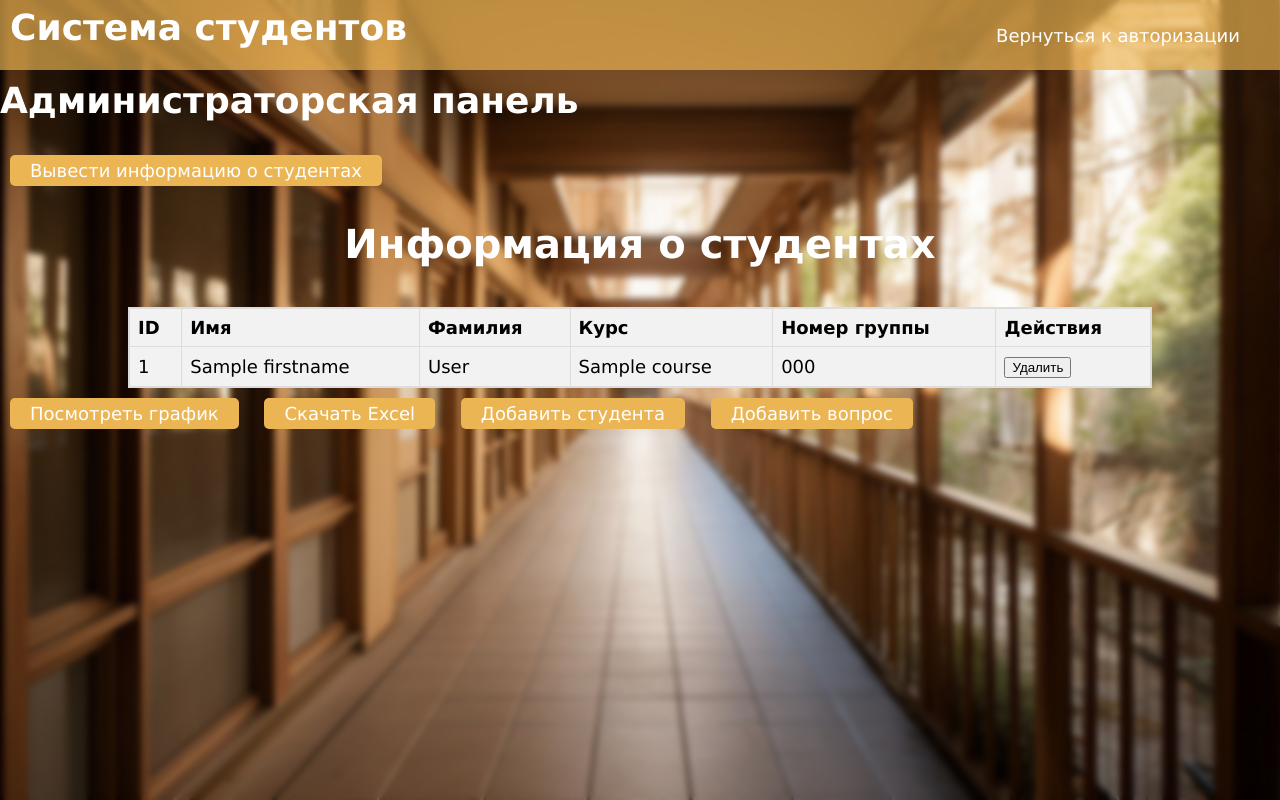
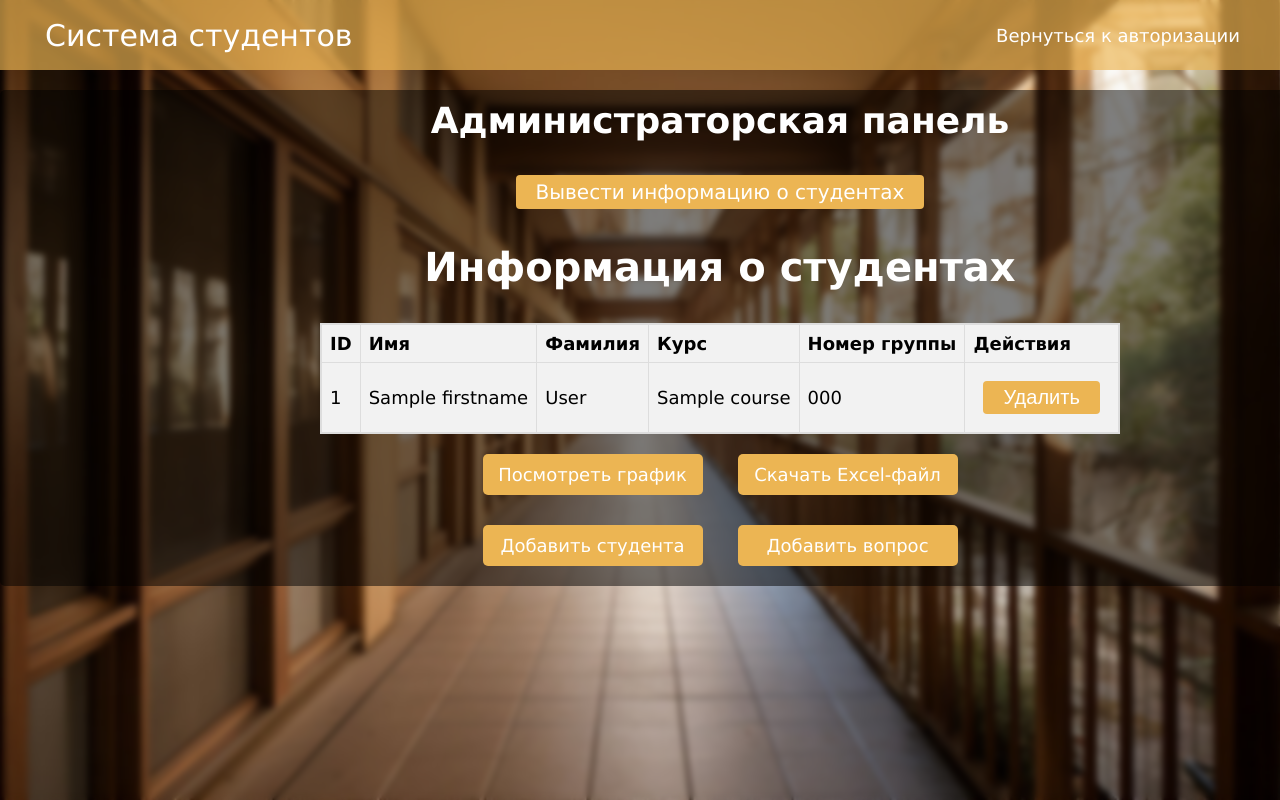
Before and after one commit to AnnaBarysheva/StudentSystem, a Flask app: page /admin in a window 1280 px wide; the page is wider, and only the part inside the window is pictured. Run offline with Flask 3, Linux system fonts and the light colour scheme; a database or web service that is not in the repository returns one stand-in record (values such as "Sample title"); data that the repository does not hold is empty; some libraries are stand-ins or nearby versions.

Commit message:
admin.html

```diff
--- a/static/style.css
+++ b/static/style.css
@@ -493,6 +493,80 @@ input[type="password"]
 .error {
     background-color: #ffcccc;
 }
+
+/*admin*/
+
+.admin-container{
+display: flex;
+ flex-direction: column;
+    justify-content: center;
+    align-items: center;
+    width: 1440px;
+}
+
+.button-grid-container {
+    display: grid;
+    grid-template-columns: 1fr 1fr;
+    gap: 10px;
+    justify-items: center;
+    margin: 10px auto;
+    width: 500px;
+}
+.button-grid-container .button {
+    width: 200px;
+    padding: 10px 10px;
+    text-align: center;
+    border-radius: 5px;
+    transition: background-color 0.3s;
+}
+
+.students-info{
+    align-items: center;
+}
+
+table {
+    border-collapse: collapse;
+    border: 2px solid #ddd;
+    width: 800px;
+}
+
+th, td, tr {
+    border: 1px solid #ddd;
+    padding: 8px;
+    text-align: left;
+    color: #000;
+    background-color: #f2f2f2;
+}
+
+.button-container {
+    display: flex;
+}
+
+.add-student-form,
+.add-question-form {
+    margin: 0 auto 20px auto;
+    padding: 20px;
+    border-radius: 10px;
+    border: 1px solid white;
+    box-shadow: 0px 4px 8px rgba(0, 0, 0, 0.1);
+}
+
+.add-student-form h2,
+.add-question-form h2{
+    margin-bottom: 0;
+}
+
+.form-container {
+    position: relative;
+    width: 1000px;
+    height: auto;
+    display: flex;
+    margin: 0 auto;
+    gap: 20px;
+    box-sizing: border-box;
+    justify-content: space-evenly;
+}
+
 /* ______________________________________________________________________________-______________ */
 
 
@@ -659,27 +733,6 @@ button button-forget:hover {
     background-color: #0056b3;
 }
 
-
-
-
-
-
-
-
-
-
-
-
-
-
-
-
-
-
-
-
-
-
 .radio-container {
             display: flex;
             align-items: center;
@@ -690,64 +743,17 @@ button button-forget:hover {
             margin-right: 5px;
         }
 
+/*---------------------------------------------*/
+
+
+
+.button {
+    margin-bottom: 10px;
+}
 
 
 
 
-
-
-
-
-
-
-
-
-
-/*---------------------------------------------*/
-
-.students-info{
-    align-items: center;
-}
-
-table {
-    width: 80%;
-    margin-left: 10%;
-    border-collapse: collapse;
-    margin-top: 40px; /* Регулируйте отступ вверху по вашему вкусу */
-    border: 2px solid #ddd; /* Add this line to set the border around the table */
-}
-
-th, td, tr {
-    border: 1px solid #ddd;
-    padding: 8px;
-    text-align: left;
-    color: #000;
-}
-
-th, tr {
-    background-color: #f2f2f2;
-}
-
-.button-container {
-    display: flex;
-    /*flex-direction: column;*/
-}
-
-.button {
-    margin-bottom: 10px; /* или другое значение отступа между кнопками */
-}
-
-
-
-add-student-form {
-    width: 400px;  /*max-width: 400px;*/
-
-    margin: 0 auto;
-    background-color: #fff;
-    background-color: rgba(0, 0, 0, 0.5);
-    padding: 20px;
-    border:  none;
-}
 
 
 
--- a/templates/admin.html
+++ b/templates/admin.html
@@ -4,42 +4,27 @@
     <meta charset="UTF-8">
     <meta name="viewport" content="width=device-width, initial-scale=1.0">
     <link rel="stylesheet" type="text/css" href="{{ url_for('static', filename='style.css') }}">
-    <link rel="shortcut icon" href="https://cdn-icons-png.flaticon.com/256/12145/12145256.png" />
+    <link rel="shortcut icon" href="https://cdn-icons-png.flaticon.com/256/12145/12145256.png"/>
     <title>ADMIN</title>
     <script src="https://code.jquery.com/jquery-3.6.4.min.js"></script>
 </head>
 <body>
-<div class="title-container">
+
 <div class="header">
-        <h1>Система студентов</h1>
+    <div class="header_text">Система студентов</div>
     <div class="button-container">
         <a href="/authentication" class="button button-profile">Вернуться к авторизации</a>
     </div>
 </div>
-</div>
+
+<div class="container admin-container">
     <h1>Администраторская панель</h1>
-
-<style>
-    .students-info {
-
-    }
-
-    .add-student-form {
-        display: none;
-        width: 60%;
-        margin-left: 20%;
-    }
-
-    .add-question-form {
-        display: none;
-    }
-</style>
-
     <!-- Добавляем кнопку для экспорта -->
     <!--<a class="button button-export" id="exportButton" onclick="toggleTable()">Экспорт данных в JSON</a>-->
     <!--<a class="button button-import" id="importButton">Импорт данных из JSON</a>-->
 
-<a href="javascript:void(0);" onclick="toggleStudentsTable()" class="button button-view-students">Вывести информацию о студентах</a>
+    <a href="javascript:void(0);" onclick="toggleStudentsTable()" class="base-button">Вывести информацию
+        о студентах</a>
     <div class="students-info">
         <h2>Информация о студентах</h2>
         <div id="message"></div>
@@ -59,20 +44,28 @@
                 <td>{{ student['lastname'] }}</td>
                 <td>{{ student['course'] }}</td>
                 <td>{{ student['groupnumber'] }}</td>
-                <!-- Добавьте кнопку "Удалить" с вызовом JavaScript-функции для каждого студента -->
-                <td><button onclick="deleteStudent('{{ student['student_id'] }}')">Удалить</button></td>
+                <td>
+                    <button class="base-button" onclick="deleteStudent('{{ student['student_id'] }}')">Удалить</button>
+                </td>
             </tr>
             {% endfor %}
         </table>
     </div>
 
-<!-- admin.html -->
+    <div class="button-grid-container">
 
         <a href="{{ url_for('theme_scores_plot') }}" class="button">Посмотреть график</a>
 
+        <a href="/download_excel" class="button button-view-students">Скачать Excel-файл</a>
 
-<a href="/download_excel" class="button button-view-students">Скачать Excel</a>
+        <a href="javascript:void(0);" onclick="toggleFormStudent()" class="button button-add-student">Добавить
+            студента</a>
 
+        <a href="javascript:void(0);" onclick="toggleFormQuestion()" class="button button-add-question">
+            {{ "Вопрос успешно добавлен!" if success == 'question' else "Добавить вопрос" }}
+        </a>
+
+    </div>
     <script>
 
         function deleteStudent(studentId) {
@@ -104,8 +97,44 @@ function deleteStudent(studentId) {
            function toggleStudentsTable() {
                 window.location.href = '/students'
                 var table = document.querySelector('.students-info');
+                table.style.display = table.style.display === 'block';
+        }
 
-}
+<!--          function toggleStudentsTable() {-->
+<!--    var tableContainer = document.querySelector('.students-info');-->
+
+<!--    // Если таблица не загружена, то запрашиваем ее с сервера-->
+<!--    if (!tableContainer.innerHTML.trim()) {-->
+<!--        fetch('/students')-->
+<!--            .then(response => response.text())-->
+<!--            .then(html => {-->
+<!--                // Добавляем таблицу с данными студентов-->
+<!--                tableContainer.innerHTML = html;-->
+<!--                tableContainer.style.display = 'block'; // Показываем таблицу-->
+<!--            })-->
+<!--            .catch(error => {-->
+<!--                console.error('Ошибка при загрузке таблицы:', error);-->
+<!--            });-->
+<!--    } else {-->
+<!--        // Если таблица уже загружена, переключаем видимость-->
+<!--        tableContainer.style.display = tableContainer.style.display === 'none' ? 'block' : 'none';-->
+<!--    }-->
+<!--}-->
+
+
+<!--function toggleStudentsTable() {-->
+<!--    // Находим таблицу на странице-->
+<!--    const table = document.querySelector('.students-info');-->
+
+<!--    if (table) {-->
+<!--        // Если таблица существует, переключаем её видимость-->
+<!--        table.style.display = table.style.display === 'none' || table.style.display === '' ? 'block' : 'none';-->
+<!--    } else {-->
+<!--        // Если таблицы нет, перенаправляем пользователя на страницу для её загрузки-->
+<!--        window.location.href = '/students';-->
+<!--    }-->
+<!--}-->
+
 
 
             function toggleFormStudent() {
@@ -119,13 +148,10 @@ function deleteStudent(studentId) {
             }
 
 
-
-
     </script>
 
-<a href="javascript:void(0);" onclick="toggleFormStudent()" class="button button-add-student">Добавить студента</a>
-
-<div class="add-student-form">
+<div class="form-container">
+    <div class="add-student-form" style="display: none;">
         <h2>Добавить студента</h2>
         <form action="/add_student" method="post">
             <label for="firstname">Имя:</label>
@@ -144,13 +170,10 @@ function deleteStudent(studentId) {
         </form>
     </div>
 
-<a href="javascript:void(0);" onclick="toggleFormQuestion()" class="button button-add-question">
-    {{ "Вопрос успешно добавлен!" if success == 'question' else "Добавить вопрос" }}
-</a>
 
     <div class="add-question-form" style="display: none;">
         <h2>Добавить вопрос</h2>
-    <form action="/add_question" method="post" onsubmit="return validateQuestForm();" >
+        <form action="/add_question" method="post" onsubmit="return validateQuestForm();">
             <label for="question_text">Текст вопроса:</label>
             <input type="text" id="question_text" name="question_text" required>
 
@@ -169,7 +192,8 @@ function deleteStudent(studentId) {
             <input type="submit" value="Добавить">
         </form>
     </div>
-
+ </div>
+</div>
 
 <script>
 
@@ -213,9 +237,6 @@ function deleteStudent(studentId) {
     }
 
 </script>
-
-
-
 
 
 <script>
@@ -373,6 +394,5 @@ function deleteStudent(studentId) {
 </script>
 
 
-
 </body>
 </html>
--- a/templates/theme_scores_plot.html
+++ b/templates/theme_scores_plot.html
@@ -36,14 +36,14 @@
         }
     </style>
 <body>
-<div class="title-container">
+
     <div class="header">
-        <h1>Система студентов</h1>
+        <div class="header_text">Система студентов</div>
         <div class="button-container">
             <a href="/admin" class="button button-header">Вернуться на главную</a>
         </div>
     </div>
-</div>
+
 <div class="graph-container">
     <h2>График средних оценок по темам</h2>
     <div class="graph">
```
Also changed, not shown: 1 other file. Lines whose indentation alone changed are shown as unchanged.
